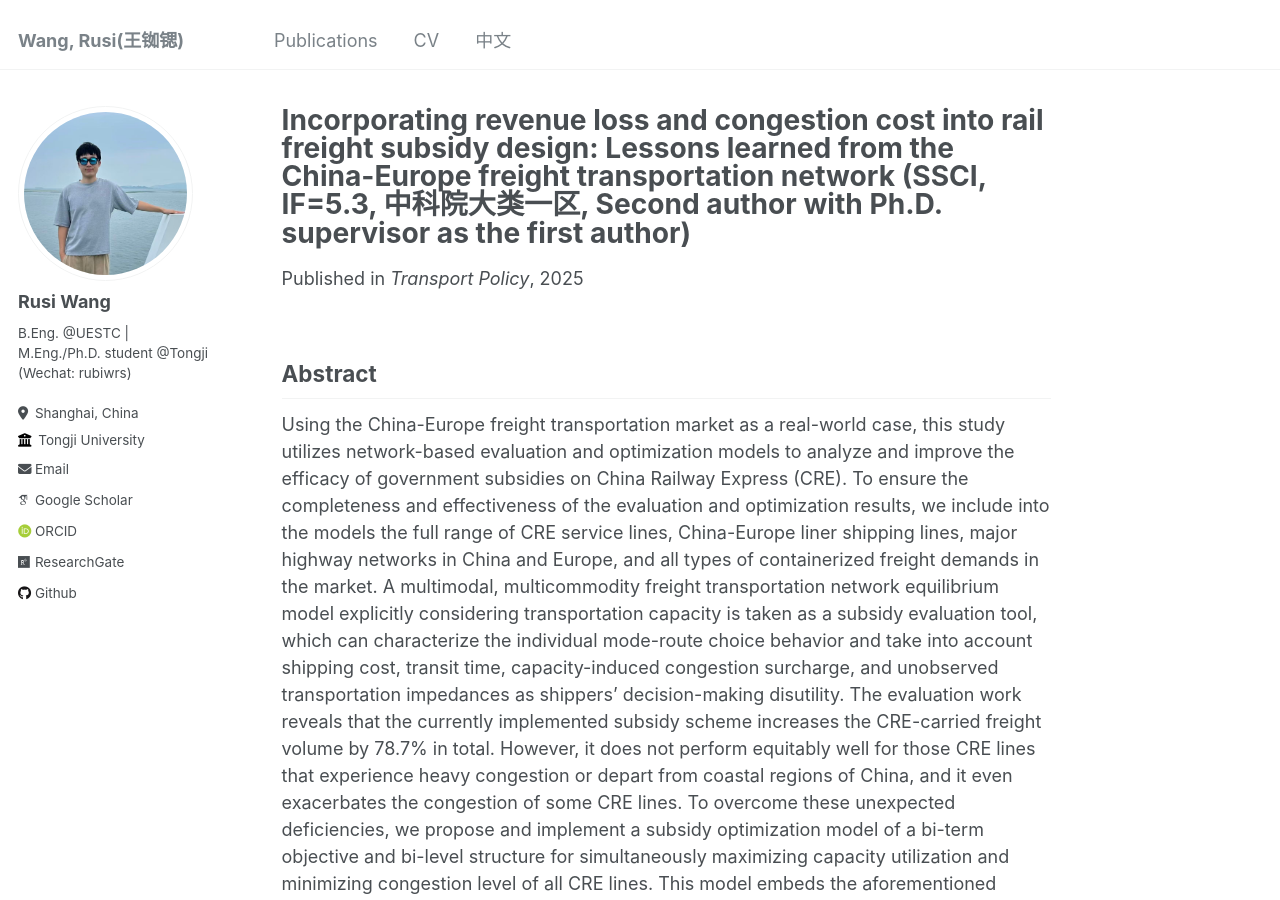
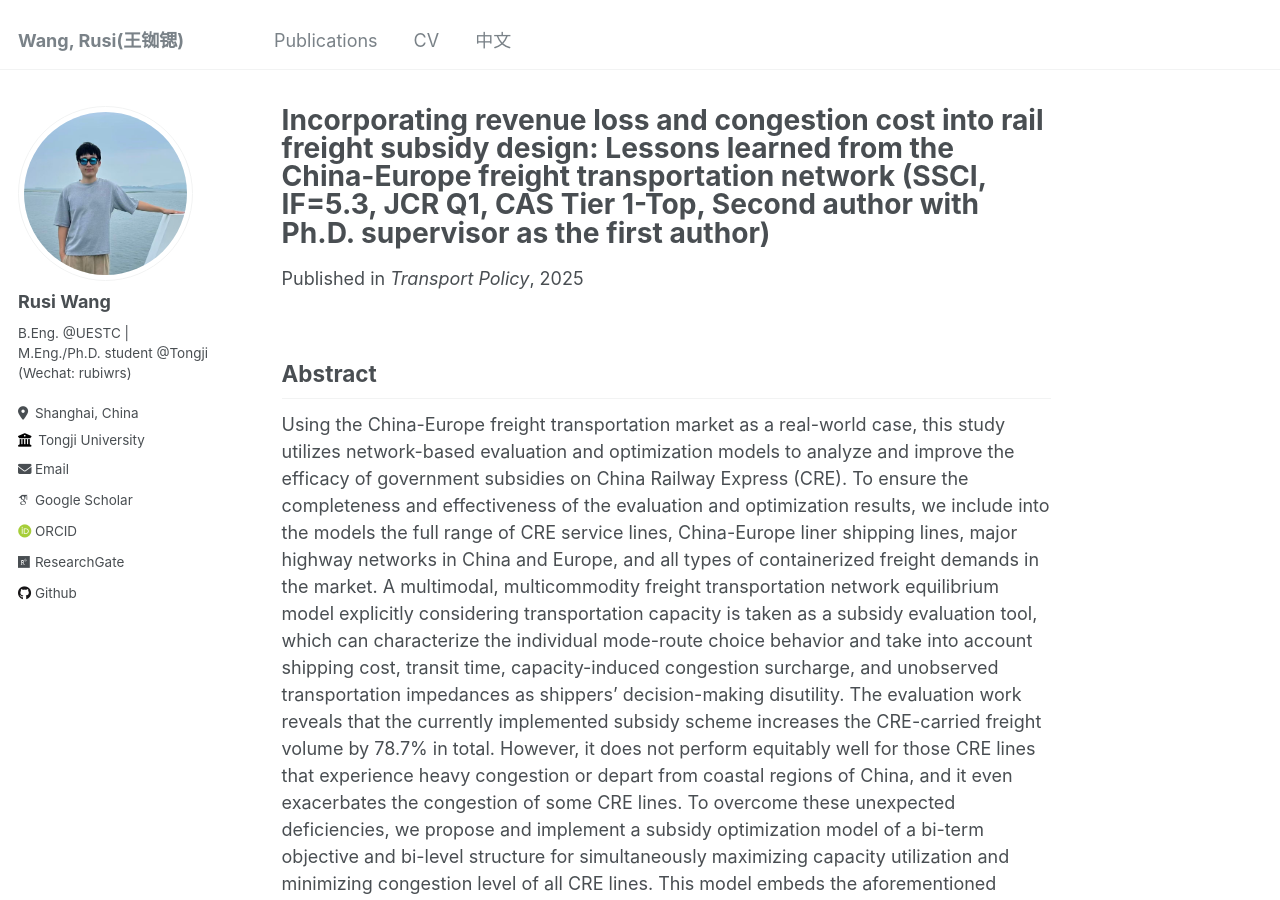
Before and after one commit to RusiWang99/RusiWang99.github.io, a Jekyll site: the page built from _publications/2025-09-23-Incorporating revenue loss and congestion cost into rail freight subsidy design Lessons learned from the China-Europe freight transportation network.md, in a window 1280 px wide and 900 px high. Built offline with Jekyll 4.4.1, drawn with Linux system fonts in a browser that asks for light colours; some web fonts are replaced.

Commit message:
Update 2025-09-23-Incorporating revenue loss and congestion cost into rail freight subsidy design Lessons learned from the China-Europe freight transportation network.md

```diff
--- a/_publications/2025-09-23-Incorporating revenue loss and congestion cost into rail freight subsidy design Lessons learned from the China-Europe freight transportation network.md
+++ b/_publications/2025-09-23-Incorporating revenue loss and congestion cost into rail freight subsidy design Lessons learned from the China-Europe freight transportation network.md
@@ -1,5 +1,5 @@
 ---
-title: "Incorporating revenue loss and congestion cost into rail freight subsidy design: Lessons learned from the China-Europe freight transportation network (SSCI, IF=5.3, 中科院大类一区, Second author with Ph.D. supervisor as the first author)"
+title: "Incorporating revenue loss and congestion cost into rail freight subsidy design: Lessons learned from the China-Europe freight transportation network (SSCI, IF=5.3, JCR Q1, CAS Tier 1-Top, Second author with Ph.D. supervisor as the first author)"
 collection: publications
 permalink: /publication/2025-09-23-Incorporating revenue loss and congestion cost into rail freight subsidy design Lessons learned from the China-Europe freight transportation network
 excerpt: 'This study addresses the freight subsidy optimization problem based on a multimodal multicommodity network equilibrium model. Mitigating the revenue loss of the carrier and the congestion surcharge of shippers are considered simultaneously. The proposed optimization scheme is benchmarked against the currently implemented subsidy scheme to demonstrate its effectiveness.'
```
